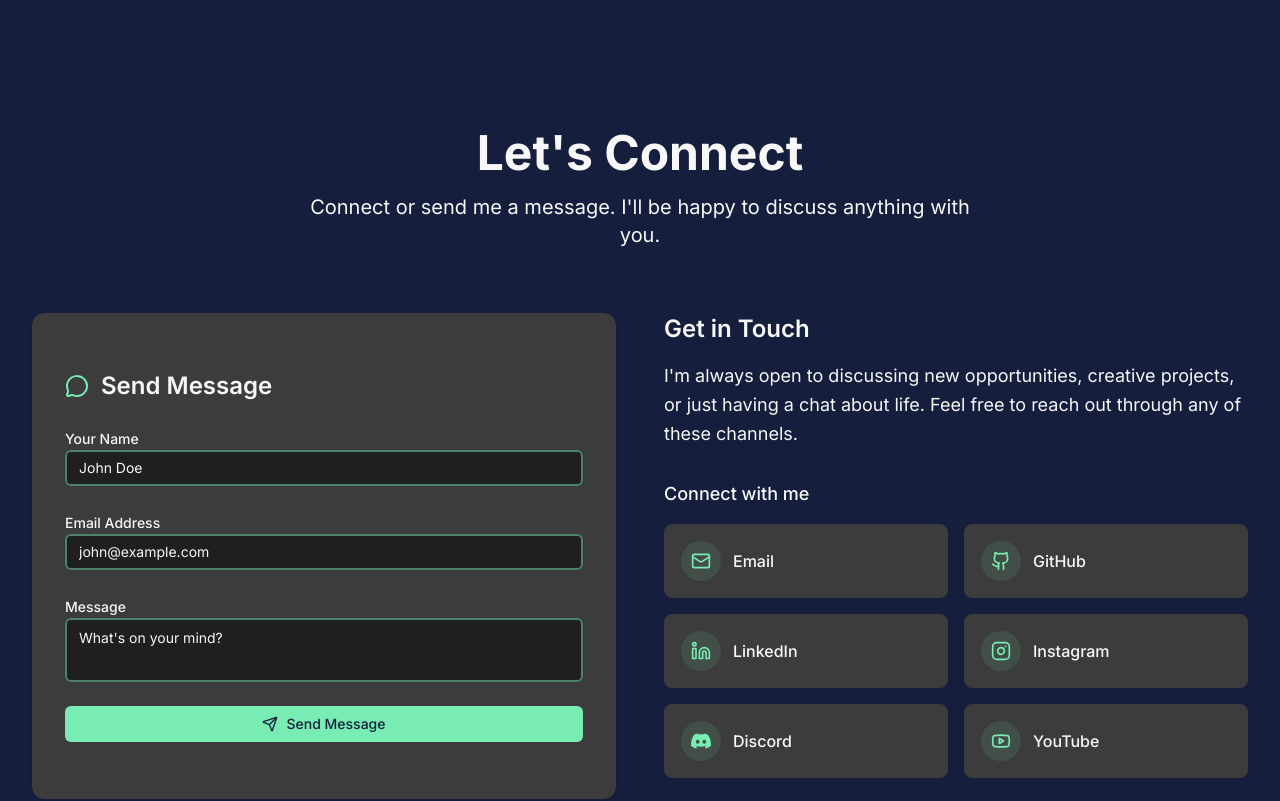
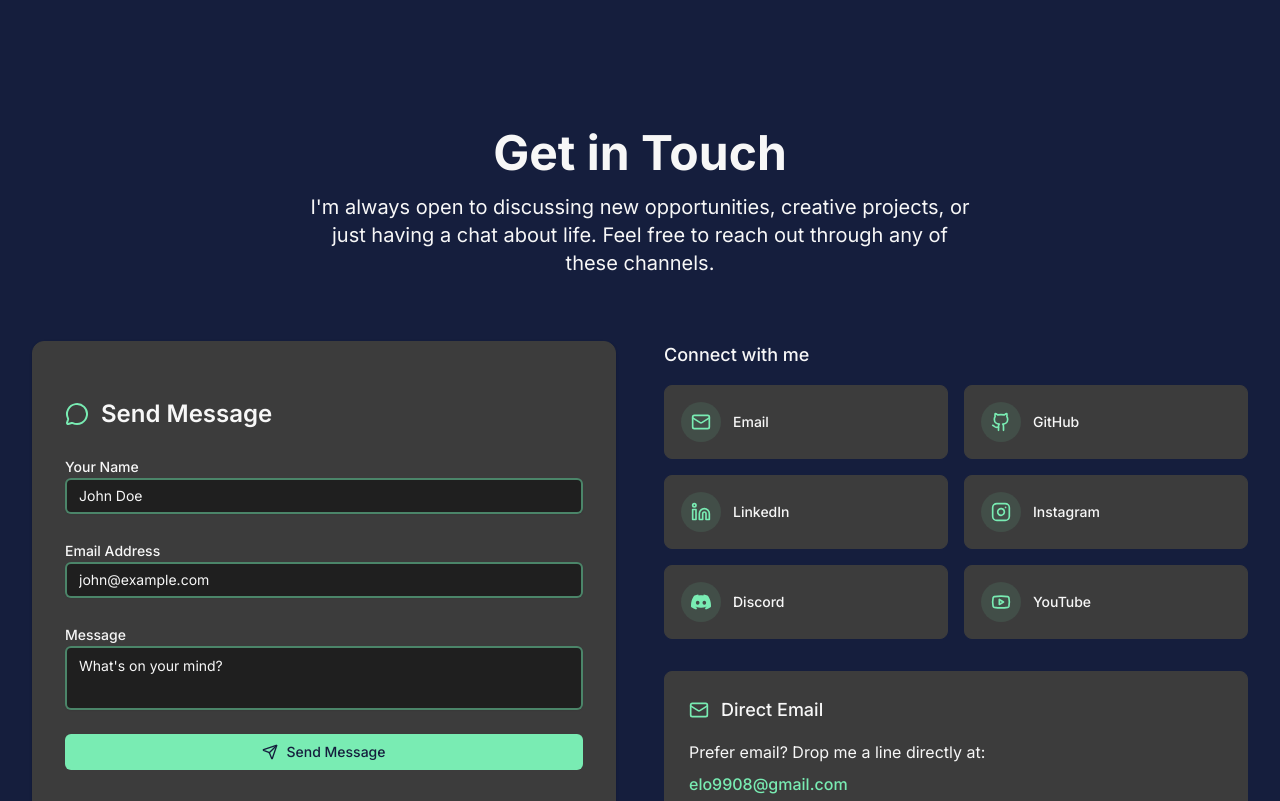
Before and after one commit to ethanol-lo/website-portfolio-high-school, a Next.js app: page / in a window 1280 px wide. Shown: the part 6100-6901 px from the top of the page. Built offline with nearby package versions, Linux system fonts and the light colour scheme.

Commit message:
Update contact-section.tsx

```diff
--- a/src/components/portfolio/contact-section.tsx
+++ b/src/components/portfolio/contact-section.tsx
@@ -1,39 +1,63 @@
-"use client"
+"use client";
 
-import { useState } from "react"
-import { motion } from "motion/react"
-import { Button } from "@/components/ui/button"
-import { Card, CardContent } from "@/components/ui/card"
-import { Input } from "@/components/ui/input"
-import { Label } from "@/components/ui/label"
-import { Textarea } from "@/components/ui/textarea"
-import { Mail, Send, Github, Instagram, Linkedin, Youtube, MessageCircle } from "lucide-react"
-import { siDiscord } from "simple-icons"
+import { useState } from "react";
+import { motion } from "motion/react";
+import { Button } from "@/components/ui/button";
+import { Card, CardContent } from "@/components/ui/card";
+import { Input } from "@/components/ui/input";
+import { Label } from "@/components/ui/label";
+import { Textarea } from "@/components/ui/textarea";
+import { Mail, Send, Github, Instagram, Linkedin, Youtube, MessageCircle, User } from "lucide-react";
+import { siDiscord } from "simple-icons";
+import emailjs from 'emailjs-com';
 
 export default function ContactSection() {
   const [formData, setFormData] = useState({
     name: "",
     email: "",
     message: ""
-  })
-  const [isSubmitting, setIsSubmitting] = useState(false)
+  });
+  const [isSubmitting, setIsSubmitting] = useState(false);
+  const [submissionStatus, setSubmissionStatus] = useState<'idle' | 'success' | 'error'>('idle');
 
   const handleInputChange = (e: React.ChangeEvent<HTMLInputElement | HTMLTextAreaElement>) => {
-    const { name, value } = e.target
-    setFormData(prev => ({ ...prev, [name]: value }))
-  }
+    const { name, value } = e.target;
+    setFormData((prev) => ({ ...prev, [name]: value }));
+  };
 
   const handleSubmit = async (e: React.FormEvent) => {
-    e.preventDefault()
-    setIsSubmitting(true)
+    e.preventDefault();
+    setIsSubmitting(true);
+    setSubmissionStatus('idle');
 
-    // Simulate form submission
-    await new Promise(resolve => setTimeout(resolve, 1000))
+    try {
+      const emailParams = {
+        from_name: formData.name,
+        from_email: formData.email,
+        message: formData.message,
+        to_email: 'elo9908@gmail.com',
+        subject: `Portfolio Contact from ${formData.name}`,
+        reply_to: formData.email
+      };
 
-    // Reset form
-    setFormData({ name: "", email: "", message: "" })
-    setIsSubmitting(false)
-  }
+      await emailjs.send(
+        'service_vo5p5zp', // Replace with your EmailJS service ID
+        'template_kd4yz5k', // Replace with your EmailJS template ID
+        emailParams,
+        'xKkZvIXVJZ8sGj6I_' // Replace with your EmailJS public key
+      );
+
+      setSubmissionStatus('success');
+      setFormData({ name: '', email: '', message: '' });
+      setTimeout(() => setSubmissionStatus('idle'), 5000);
+    } catch (error) {
+      console.error('Failed to send message:', error);
+      setSubmissionStatus('error');
+      setTimeout(() => setSubmissionStatus('idle'), 5000);
+    } finally {
+      setIsSubmitting(false);
+    }
+  };
 
   const socialLinks = [
     { icon: Mail, href: "mailto:elo9908@gmail.com", label: "Email" },
@@ -41,8 +65,8 @@ export default function ContactSection() {
     { icon: Linkedin, href: "www.linkedin.com/in/ethan-lo-2307252ba", label: "LinkedIn" },
     { icon: Instagram, href: "https://www.instagram.com/e.than.lo/", label: "Instagram" },
     { icon: "Discord", href: "https://discordapp.com/users/701097894731841609", label: "Discord" },
-    { icon: Youtube, href: "https://www.youtube.com/channel/UCye4FoRA6XspjWJxTrBOhfA", label: "YouTube" },
-  ]
+    { icon: Youtube, href: "https://www.youtube.com/channel/UCye4FoRA6XspjWJxTrBOhfA", label: "YouTube" }
+  ];
 
   return (
     <section className="py-20 bg-background">
@@ -55,20 +79,21 @@ export default function ContactSection() {
           className="text-center mb-16"
         >
           <h2 className="text-4xl md:text-5xl font-bold text-foreground mb-4">
-            Let's Connect
+            Get in Touch
           </h2>
           <p className="text-xl text-muted-foreground max-w-2xl mx-auto">
-            Connect or send me a message. I'll be happy to discuss anything with you.
+            I'm always open to discussing new opportunities, creative projects, or just having a chat about life. Feel free to reach out through any of these channels.
           </p>
         </motion.div>
 
         <div className="grid grid-cols-1 lg:grid-cols-2 gap-12">
-          {/* Contact Form */}
+          {/* Left Column - Form */}
           <motion.div
             initial={{ opacity: 0, x: -20 }}
             whileInView={{ opacity: 1, x: 0 }}
             transition={{ duration: 0.6, delay: 0.2 }}
             viewport={{ once: true }}
+            className="lg:col-span-1"
           >
             <Card className="bg-secondary border-border">
               <CardContent className="p-8">
@@ -125,6 +150,27 @@ export default function ContactSection() {
                     />
                   </div>
 
+                  {/* Add submission status messages */}
+                  {submissionStatus === 'success' && (
+                    <motion.div
+                      initial={{ opacity: 0, y: -10 }}
+                      animate={{ opacity: 1, y: 0 }}
+                      className="p-4 rounded-lg bg-green-500/20 border border-green-500/50 text-green-200 text-sm"
+                    >
+                      Message sent successfully! I'll get back to you soon.
+                    </motion.div>
+                  )}
+
+                  {submissionStatus === 'error' && (
+                    <motion.div
+                      initial={{ opacity: 0, y: -10 }}
+                      animate={{ opacity: 1, y: 0 }}
+                      className="p-4 rounded-lg bg-red-500/20 border border-red-500/50 text-red-200 text-sm"
+                    >
+                      Failed to send message. Please try again or email me directly.
+                    </motion.div>
+                  )}
+
                   <Button
                     type="submit"
                     disabled={isSubmitting}
@@ -148,25 +194,16 @@ export default function ContactSection() {
             </Card>
           </motion.div>
 
-          {/* Contact Info & Social Links */}
+          {/* Right Column - Contact Info */}
           <motion.div
             initial={{ opacity: 0, x: 20 }}
             whileInView={{ opacity: 1, x: 0 }}
             transition={{ duration: 0.6, delay: 0.4 }}
             viewport={{ once: true }}
-            className="space-y-8"
+            className="lg:col-span-1 space-y-8"
           >
             <div>
-              <h3 className="text-2xl font-semibold text-foreground mb-4">
-                Get in Touch
-              </h3>
-              <p className="text-muted-foreground text-lg leading-relaxed mb-6">
-                I'm always open to discussing new opportunities, creative projects, or just having a chat about life. Feel free to reach out through any of these channels.
-              </p>
-            </div>
-
-            <div className="space-y-4">
-              <h4 className="text-lg font-medium text-foreground">Connect with me</h4>
+              <h4 className="text-lg font-medium text-foreground mb-4">Connect with me</h4>
               <div className="grid grid-cols-2 gap-4">
                 {socialLinks.map((link, index) => (
                   <motion.a
@@ -178,9 +215,9 @@ export default function ContactSection() {
                     whileInView={{ opacity: 1, y: 0 }}
                     transition={{ duration: 0.4, delay: index * 0.1 }}
                     viewport={{ once: true }}
-                    whileHover={{ scale: 1.05 }}
-                    whileTap={{ scale: 0.95 }}
-                    className="group flex items-center gap-3 p-4 rounded-lg bg-secondary border border-border hover:border-accent transition-all duration-300"
+                    whileHover={{ scale: 1.02 }}
+                    whileTap={{ scale: 0.98 }}
+                    className="group flex items-center justify-start gap-3 p-4 rounded-lg bg-secondary border border-border hover:border-accent/50 transition-all duration-300 hover:bg-secondary/80"
                   >
                     <div className="flex items-center justify-center w-10 h-10 rounded-full bg-accent/10 group-hover:bg-accent/20 transition-colors">
                       {link.icon === "Discord" ? (
@@ -195,7 +232,7 @@ export default function ContactSection() {
                         <link.icon className="h-5 w-5 text-accent" />
                       )}
                     </div>
-                    <span className="text-foreground font-medium group-hover:text-accent transition-colors">
+                    <span className="text-sm text-foreground font-medium group-hover:text-accent transition-colors">
                       {link.label}
                     </span>
                   </motion.a>
@@ -229,5 +266,5 @@ export default function ContactSection() {
         </div>
       </div>
     </section>
-  )
+  );
 }
```
